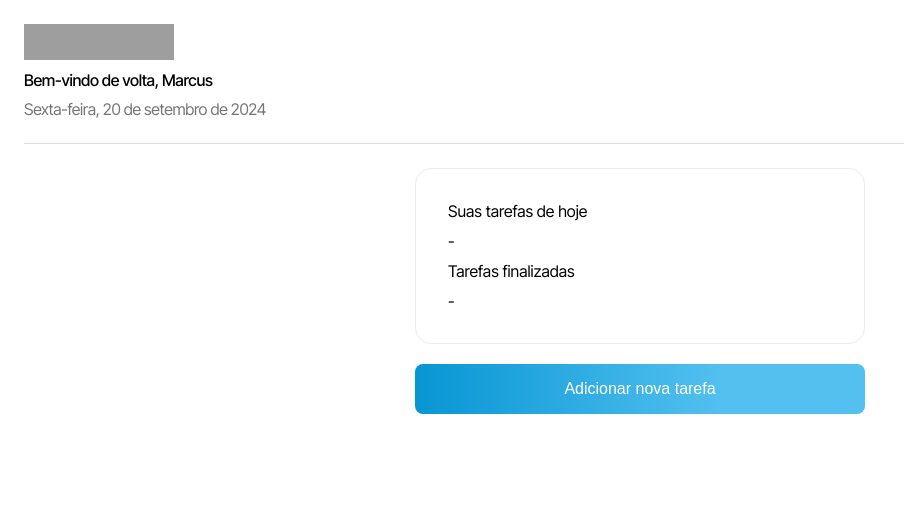
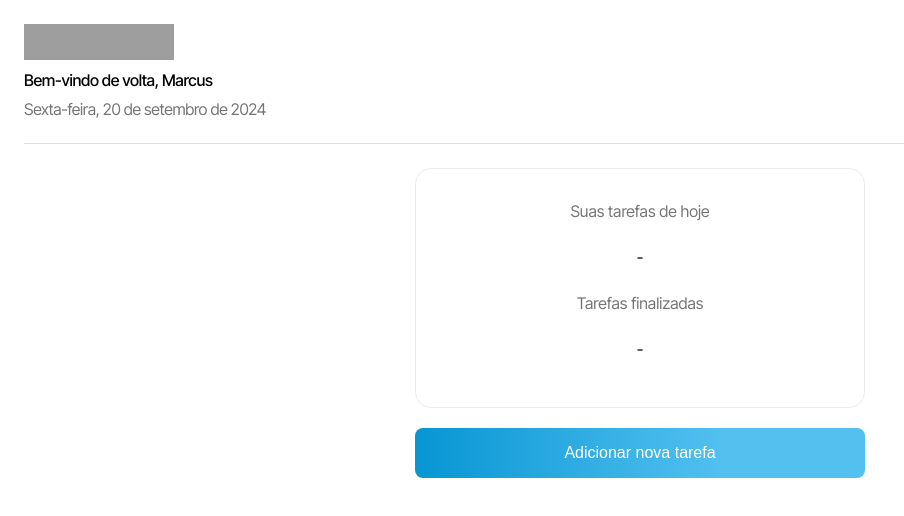
Before and after one commit to wesleydematos/focal-point, a Next.js app: page / in a window 1280 px wide. Shown: the top 516 px of the page, without its empty margins (0-904 px from the left). Built offline with nearby package versions, Linux system fonts and the light colour scheme; grey boxes are pictures that could not be loaded.

Commit message:
feat: update TasksContainer

```diff
--- a/src/components/TasksContainer/TasksContainer.module.scss
+++ b/src/components/TasksContainer/TasksContainer.module.scss
@@ -14,6 +14,7 @@
 .tasksContainer {
   display: flex;
   flex-direction: column;
+  align-items: center;
   border: 1px solid #eaecf0;
   margin-top: 24px;
   padding: 32px;
@@ -24,6 +25,7 @@
 .title {
   font-size: 16px;
   font-weight: 400;
+  color: #0000008a;
 }
 
 .tasks,
--- a/src/components/TasksContainer/index.tsx
+++ b/src/components/TasksContainer/index.tsx
@@ -1,33 +1,41 @@
 "use client";
 
-import React, { useState, useEffect } from "react";
+import React from "react";
 import styles from "./TasksContainer.module.scss";
-import ModalContainer from "../ModalsContainer";
+import ModalContainer from "@/components/ModalsContainer";
+import { TaskList } from "@/components/TaskList";
+import { useTasks } from "@/hooks/useTasks";
 
 export default function TasksContainer() {
-  const [tasks, setTasks] = useState<string[]>([]);
-  const [completedTasks, setCompletedTasks] = useState<string[]>([]);
-  const [isCreateTaskModalOpen, setIsCreateTaskModalOpen] = useState(false);
-
-  useEffect(() => {
-    const storedTasks = localStorage.getItem("tasks");
-    if (storedTasks) {
-      setTasks(JSON.parse(storedTasks));
-    }
-  }, []);
+  const {
+    tasks,
+    completedTasks,
+    newTaskTitle,
+    isCreateTaskModalOpen,
+    setNewTaskTitle,
+    setIsCreateTaskModalOpen,
+    addNewTask,
+    markAsCompleted,
+    markAsPending,
+    deleteTask,
+  } = useTasks();
 
   return (
     <div className={styles.container}>
       <div className={styles.wrapper}>
         <div className={styles.tasksContainer}>
           <div className={styles.title}>Suas tarefas de hoje</div>
-          <div className={styles.tasks}>
-            {tasks.length === 0 ? "-" : <div>Há itens</div>}
-          </div>
+          <TaskList
+            tasks={tasks}
+            markAsCompleted={markAsCompleted}
+            deleteTask={deleteTask}
+          />
           <div className={styles.title}>Tarefas finalizadas</div>
-          <div className={styles.completedTasks}>
-            {completedTasks.length === 0 ? "-" : <div>Há itens</div>}
-          </div>
+          <TaskList
+            tasks={completedTasks}
+            markAsCompleted={markAsPending}
+            deleteTask={deleteTask}
+          />
         </div>
         <button
           className={`${styles.button} normal-bg`}
@@ -38,7 +46,7 @@ export default function TasksContainer() {
       </div>
       {isCreateTaskModalOpen && (
         <ModalContainer
-          action={() => console.log("oi")}
+          action={addNewTask}
           actionName="Adicionar"
           closeModal={() => setIsCreateTaskModalOpen(false)}
           title="Nova tarefa"
@@ -52,6 +60,8 @@ export default function TasksContainer() {
               id="inputTitle"
               className={styles.input}
               placeholder="Digite"
+              value={newTaskTitle}
+              onChange={(e) => setNewTaskTitle(e.target.value)}
             />
           </div>
         </ModalContainer>
```
